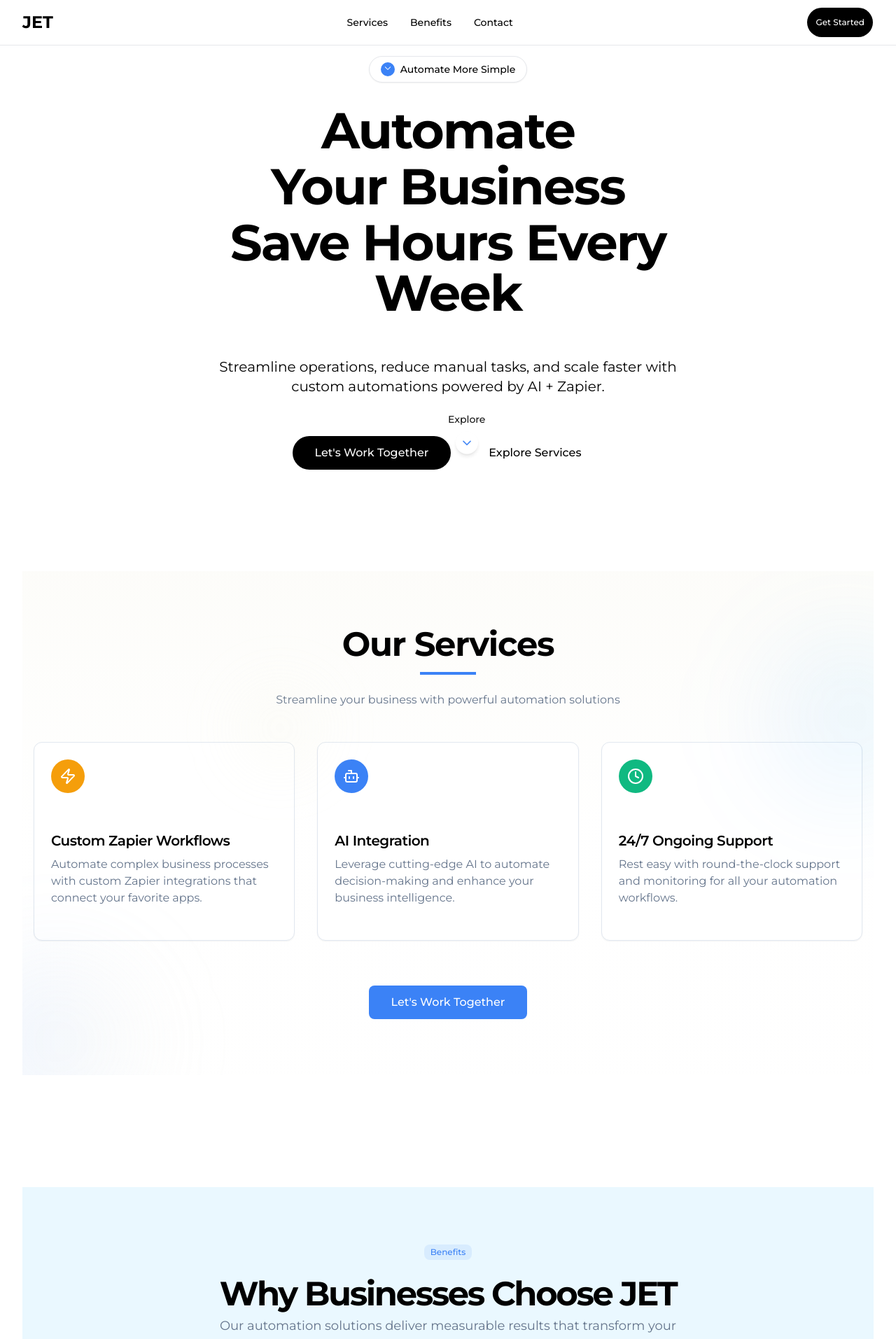
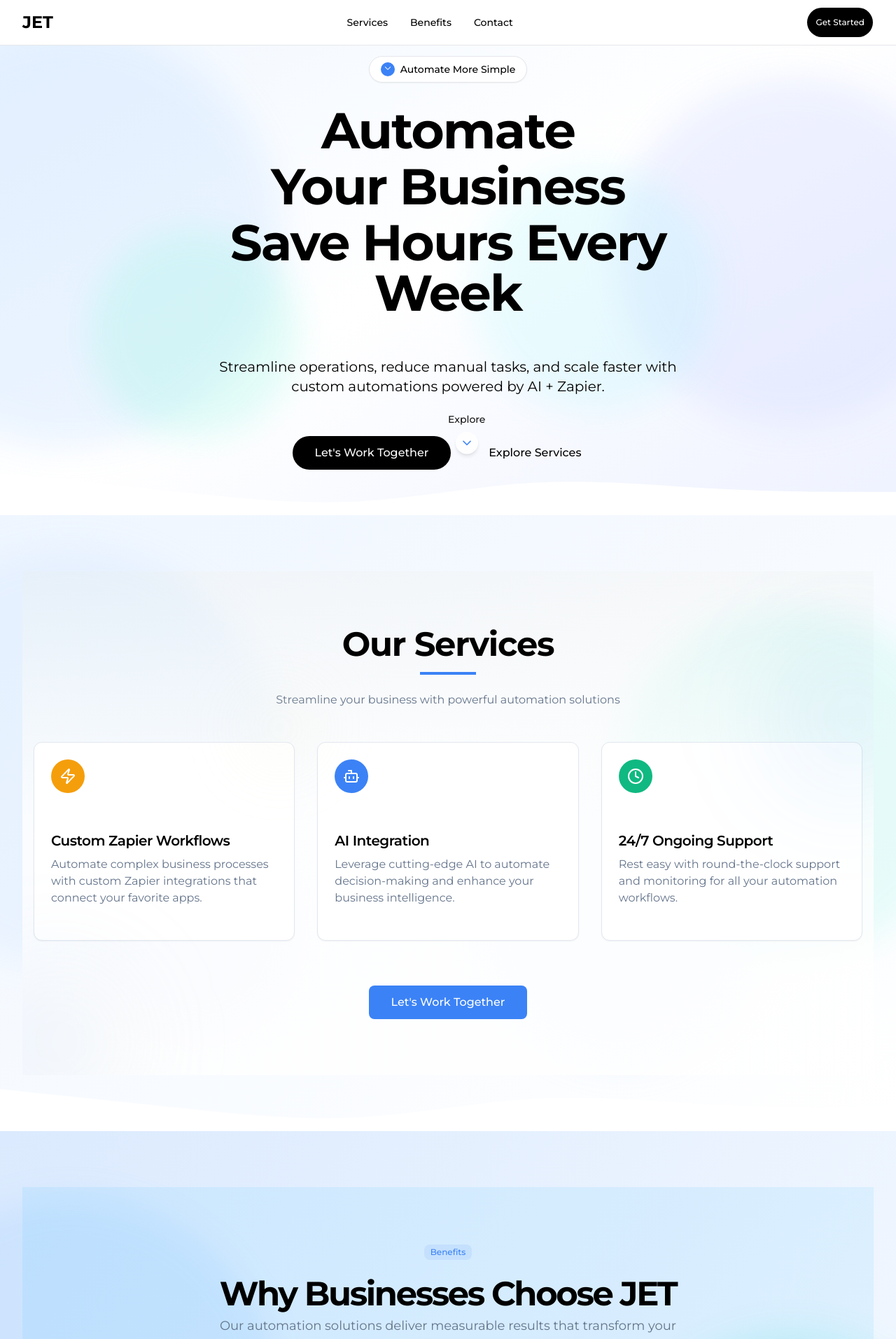
Before and after one commit to jtboss/jetlandingpage, a Next.js app: page / in a window 1280 px wide. Shown: the top 1913 px of the page at 70% size. Built offline with nearby package versions, Linux system fonts and the light colour scheme.

Commit message:
Fixed build configuration and dependencies

```diff
--- a/next.config.ts
+++ /dev/null
@@ -1,10 +0,0 @@
-import type { NextConfig } from "next";
-
-const nextConfig: NextConfig = {
-  /* config options here */
-  images: {
-    domains: ['images.unsplash.com']
-  }
-};
-
-export default nextConfig;
--- a/package.json
+++ b/package.json
@@ -20,6 +20,7 @@
     "framer-motion": "^12.11.0",
     "lucide-react": "^0.508.0",
     "motion": "^3.2.4",
+    "motion-dom": "^12.11.0",
     "next": "15.3.2",
     "react": "^19.0.0",
     "react-dom": "^19.0.0",
--- a/src/components/ui/AnimatedHero.tsx
+++ b/src/components/ui/AnimatedHero.tsx
@@ -27,13 +27,13 @@ const SubtleShape = ({
   return (
     <motion.div
       initial={{ opacity: 0 }}
-      animate={{ opacity: 0.5 }}
+      animate={{ opacity: 0.7 }}
       transition={{
         duration: 1.2,
         delay,
         ease: [0.22, 1, 0.36, 1],
       }}
-      className={cn("absolute rounded-full", color, className)}
+      className={cn("absolute rounded-full blur-xl", color, className)}
     />
   );
 };
@@ -106,26 +106,33 @@ export function AnimatedHero({
   };
 
   return (
-    <section className="relative overflow-hidden bg-white">
+    <section className="relative overflow-hidden bg-gradient-to-br from-blue-50 via-white to-indigo-50">
       {/* Subtle background shapes */}
       <div className="absolute inset-0 overflow-hidden">
-        {/* Simple shapes with subtle colors */}
+        {/* Enhanced shapes with better colors */}
         <SubtleShape
           delay={0.2}
           className="w-[600px] h-[600px] -left-[200px] top-[5%]"
-          color="bg-slate-100"
+          color="bg-blue-200/40"
         />
 
         <SubtleShape
           delay={0.4}
           className="w-[500px] h-[500px] -right-[100px] top-[15%]"
-          color="bg-slate-100"
+          color="bg-indigo-200/40"
         />
 
         <SubtleShape
           delay={0.3}
           className="w-[300px] h-[300px] left-[10%] bottom-[15%]"
-          color="bg-slate-50"
+          color="bg-teal-200/40"
+        />
+
+        {/* Additional shapes for more visual interest */}
+        <SubtleShape
+          delay={0.5}
+          className="w-[350px] h-[350px] right-[20%] bottom-[20%]"
+          color="bg-cyan-200/30"
         />
       </div>
 
--- a/src/components/ui/ConsistentBackground.tsx
+++ b/src/components/ui/ConsistentBackground.tsx
@@ -17,13 +17,13 @@ const SubtleShape = ({
   return (
     <motion.div
       initial={{ opacity: 0 }}
-      animate={{ opacity: 0.4 }}
+      animate={{ opacity: 0.7 }}
       transition={{
         duration: 1.2,
         delay,
         ease: [0.22, 1, 0.36, 1],
       }}
-      className={cn("absolute rounded-full", color, className)}
+      className={cn("absolute rounded-full blur-xl", color, className)}
     />
   );
 };
@@ -47,36 +47,43 @@ export function ConsistentBackground({
   intensity = 'medium',
   containerClassName,
 }: ConsistentBackgroundProps) {
-  // Get background color based on intensity
-  const bgColor = intensity === 'light' ? 'bg-white' :
-                  intensity === 'medium' ? 'bg-slate-50' :
-                  'bg-slate-100';
+  // Get background color based on intensity - using more interesting gradients
+  const bgColor = intensity === 'light'
+    ? 'bg-gradient-to-br from-blue-50 to-slate-100'
+    : intensity === 'medium'
+      ? 'bg-gradient-to-br from-blue-100 to-slate-200'
+      : 'bg-gradient-to-br from-blue-200 to-slate-300';
 
   return (
     <section className={cn("relative overflow-hidden", bgColor, className)}>
-      {/* Subtle background shapes - only visible in medium and strong intensities */}
-      {intensity !== 'light' && (
+      {/* Subtle background shapes - visible in all intensities now */}
       <div className="absolute inset-0 overflow-hidden">
-          {/* Simple, subtle shapes */}
+        {/* Enhanced, more visible shapes */}
         <SubtleShape
           delay={0.2}
           className="w-[600px] h-[600px] -left-[200px] top-[5%]"
-            color="bg-slate-200"
+          color={intensity === 'light' ? "bg-blue-200/30" : intensity === 'medium' ? "bg-blue-300/30" : "bg-blue-400/30"}
         />
 
         <SubtleShape
           delay={0.4}
           className="w-[500px] h-[500px] -right-[100px] top-[15%]"
-            color="bg-slate-200"
+          color={intensity === 'light' ? "bg-teal-200/30" : intensity === 'medium' ? "bg-teal-300/30" : "bg-teal-400/30"}
         />
 
         <SubtleShape
           delay={0.3}
           className="w-[300px] h-[300px] left-[10%] bottom-[15%]"
-            color="bg-slate-200"
+          color={intensity === 'light' ? "bg-indigo-200/30" : intensity === 'medium' ? "bg-indigo-300/30" : "bg-indigo-400/30"}
+        />
+
+        {/* Adding a few more shapes for a richer background */}
+        <SubtleShape
+          delay={0.5}
+          className="w-[400px] h-[400px] right-[15%] bottom-[10%]"
+          color={intensity === 'light' ? "bg-blue-200/20" : intensity === 'medium' ? "bg-blue-300/20" : "bg-blue-400/20"}
         />
       </div>
-      )}
 
       <div className={cn("relative z-10", containerClassName)}>
         {children}
```
Also changed, not shown: 1 other file (tests, documents, lock files or other folders). Lines whose indentation alone changed are shown as unchanged.
